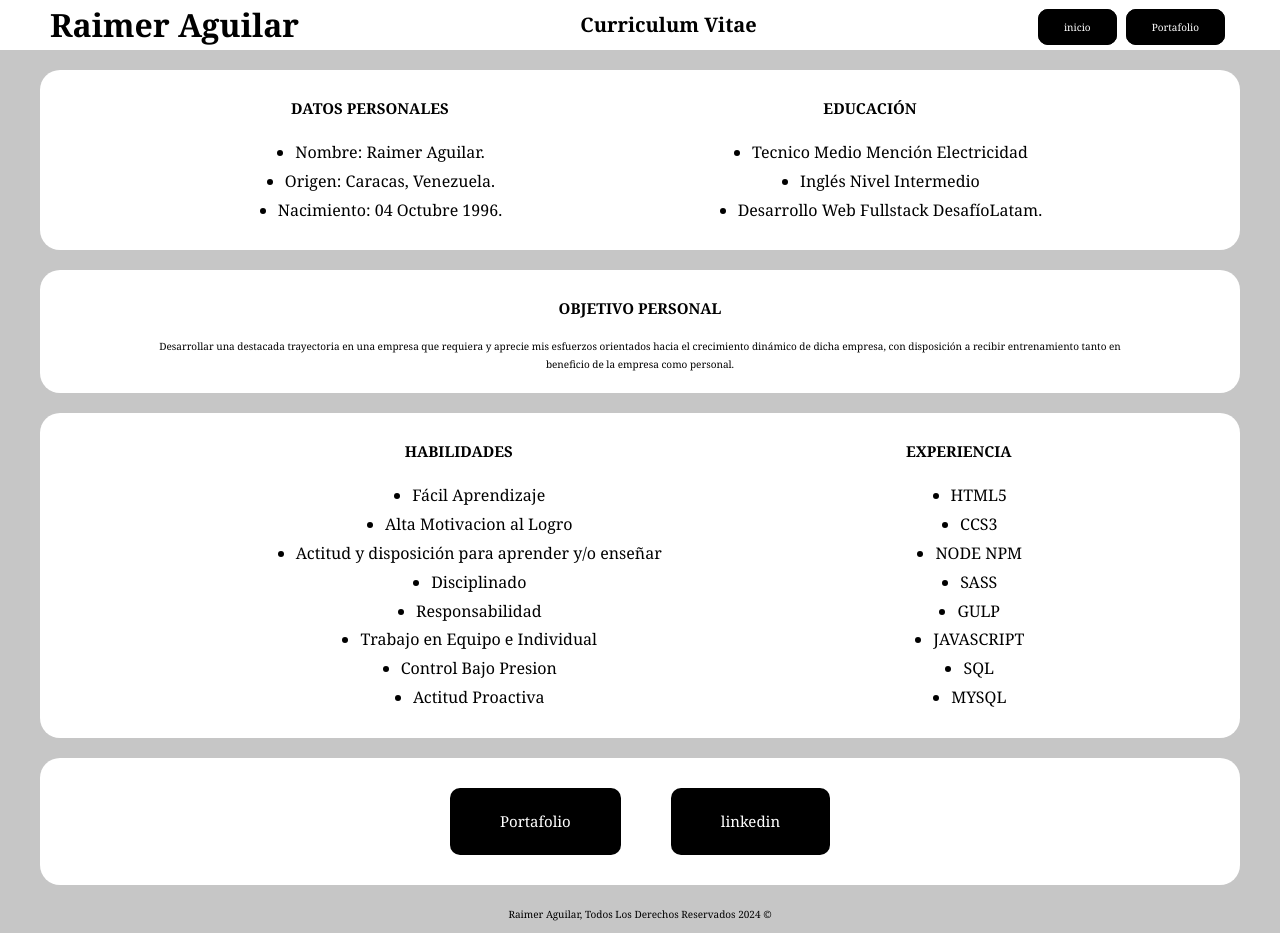
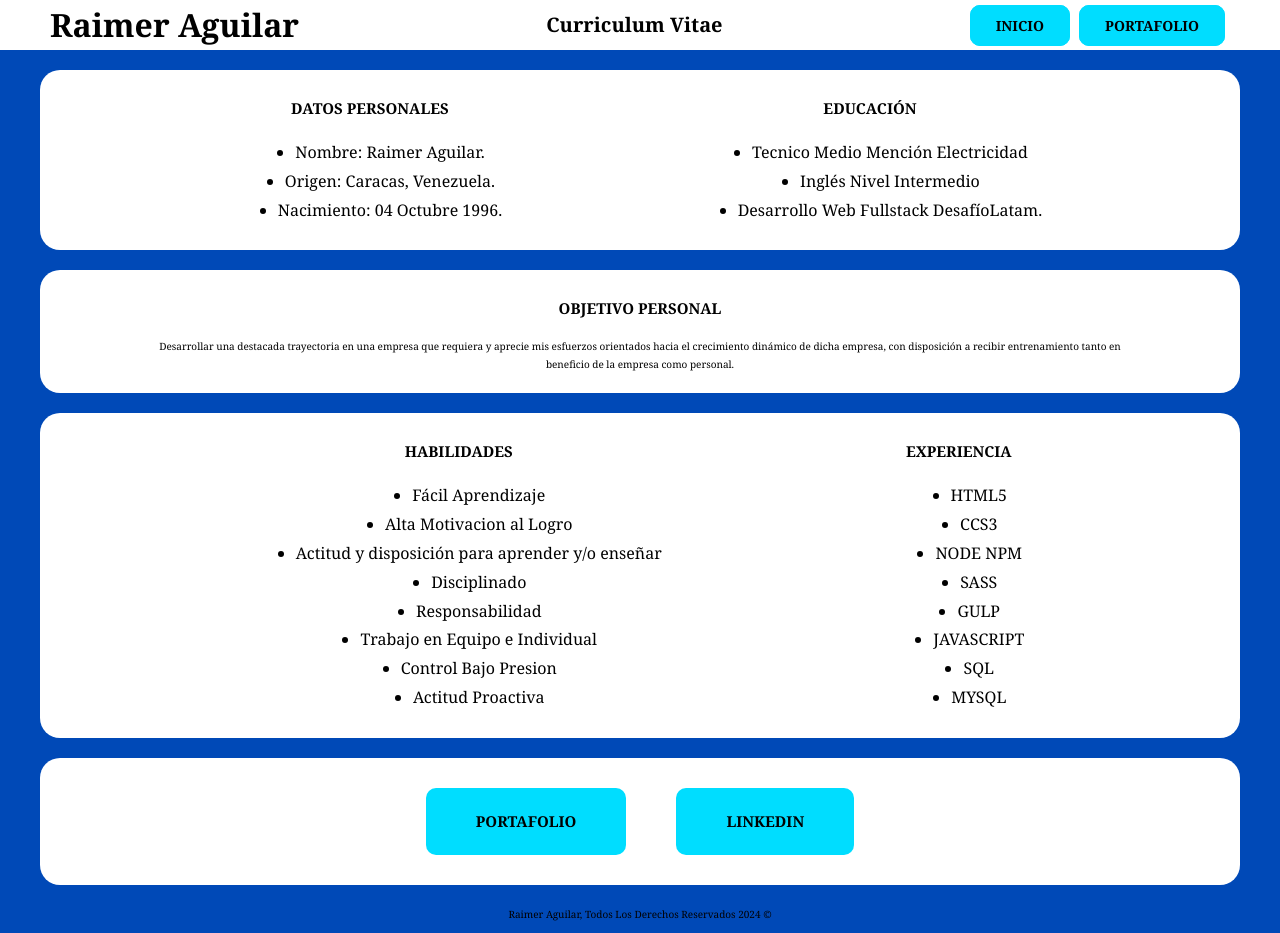
Before and after one commit to fatimareat/forkRaimer, a plain HTML site: page index.html in a window 1280 px wide. Drawn offline with Linux system fonts and the light colour scheme.

Commit message:
cambios en el fondo y botones

```diff
--- a/assets/css/stylesheet.css
+++ b/assets/css/stylesheet.css
@@ -8,7 +8,7 @@ html {
 body {
     font-size: 1.6rem;
     line-height: 1.8;
-    background-color: #c6c6c6;
+    background-color: #0049B7;
     font-family:Georgia, 'Times New Roman', Times, serif
 }
 
@@ -61,11 +61,13 @@ p{
 
 
 .boton-header{
-    background-color: black;
-    color: white;
-    border: 1px solid black;
+    background-color: #00DDFF;
+    color: #000;
+    border: 1px solid #00DDFF;
+    text-transform: uppercase;
+    font-weight: 600;
     border-radius: 10px;
-    font-size: 1rem;
+    font-size: 1.4rem;
     padding: 1rem 2.5rem;
     margin-right:0.5rem;
 
@@ -94,8 +96,10 @@ p{
     padding: 2rem;
 }
 .boton{
-    background-color: black;
-    color: white;
+    background-color: #00DDFF;
+    color: #000;
+    text-transform: uppercase;
+    font-weight: 600;
     border-radius: 10px;
     font-size: 1.5rem;
     padding: 2rem 5rem;
```
